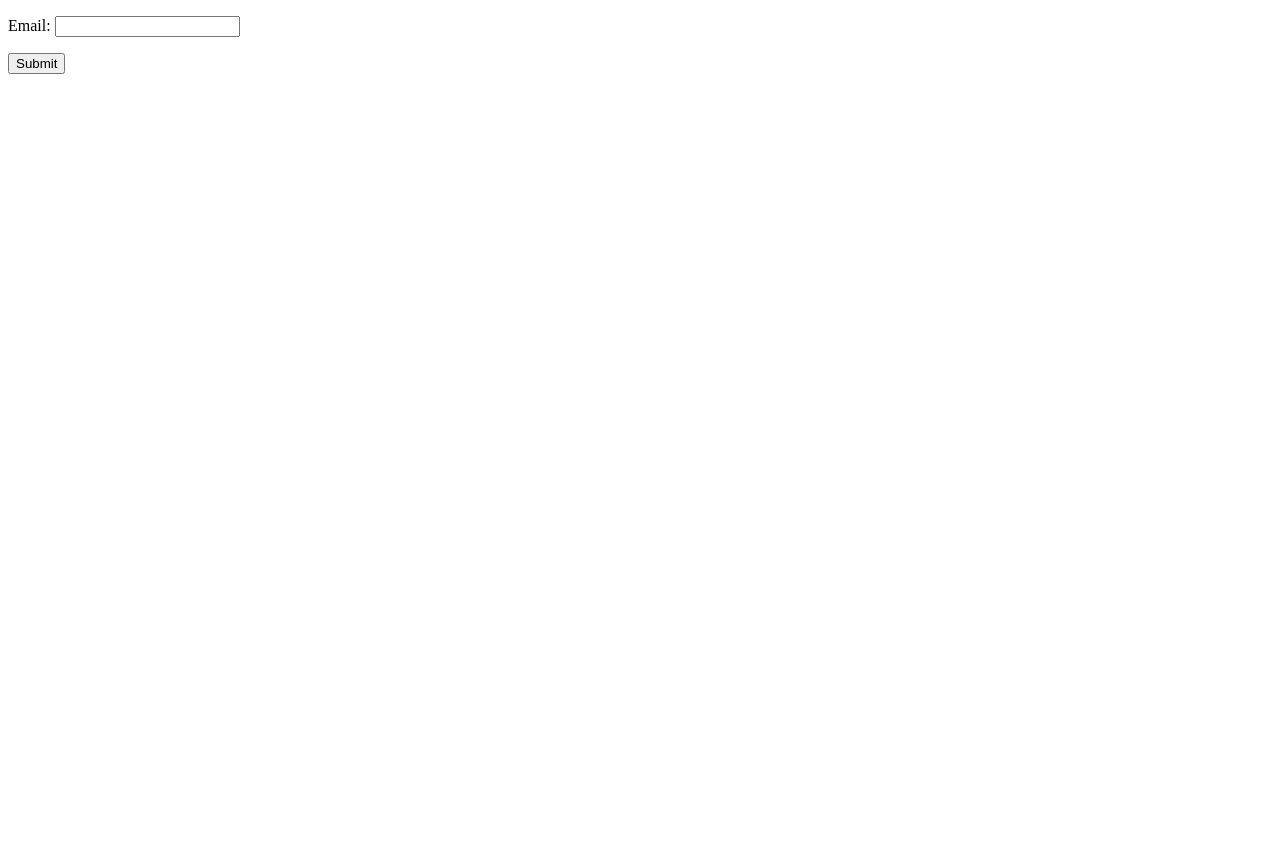
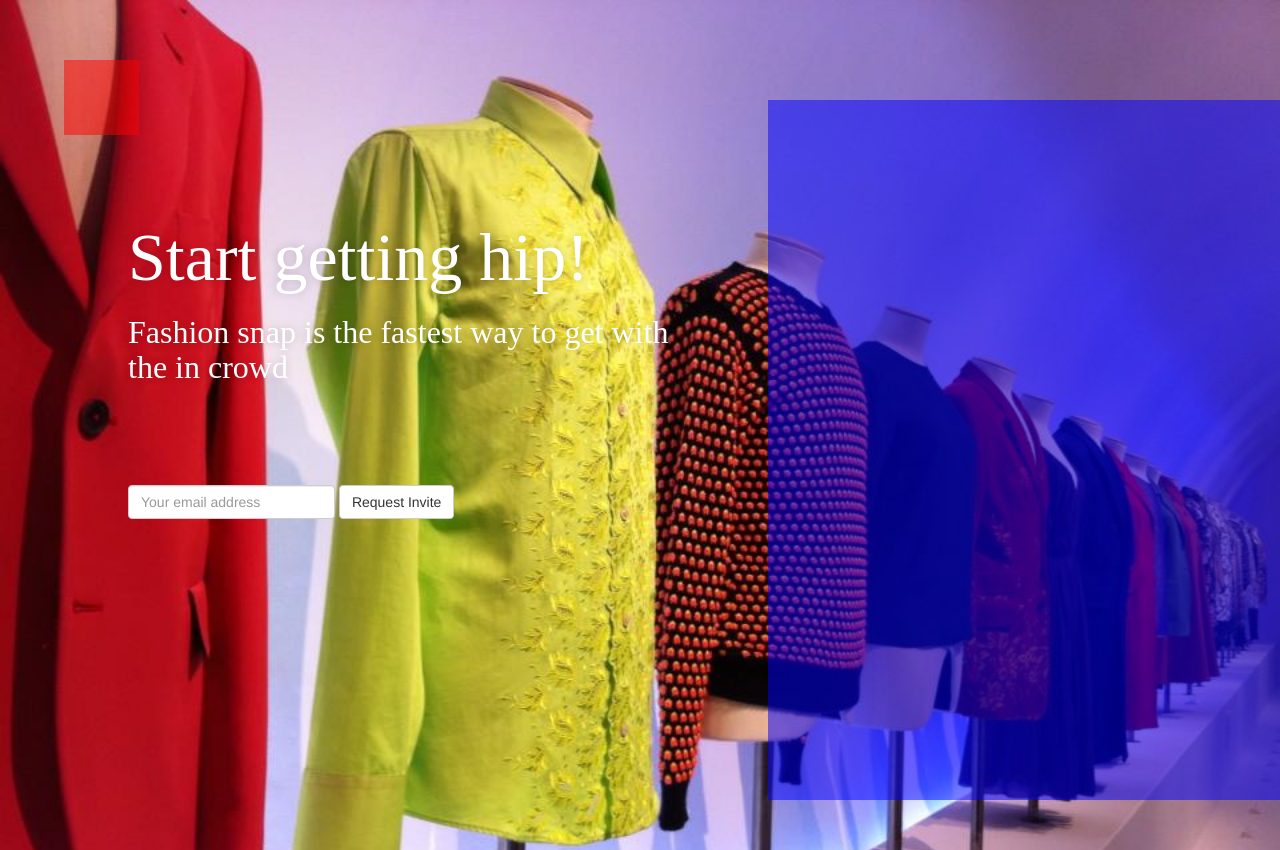
Before and after one commit to kencoken/django-landingpage, a Django app: page / in a window 1280 px wide. Before the commit the page is almost empty. Before the commit the page ends 74 px from the top, so only its background shows below. Run offline with Django 3.2, Linux system fonts and the light colour scheme; some libraries are stand-ins or nearby versions.

Commit message:
Added simple bootstrap styled landing page

```diff
--- a/userreg/forms.py
+++ b/userreg/forms.py
@@ -2,6 +2,18 @@ from django import forms
 from userreg.models import RegisteredUser
 
 class RegisterUserForm(forms.ModelForm):
+    def __init__(self, *args, **kwargs):
+        super(RegisterUserForm, self).__init__(*args, **kwargs)
+        for f_name in self.fields:
+            classes = self.fields[f_name].widget.attrs.get('class', '')
+            if not classes:
+                classes += ' '
+            classes += 'form-control'
+            self.fields[f_name].widget.attrs['class'] = classes
+
     class Meta:
         model = RegisteredUser
         exclude = ('date','ip')
+        widgets = {
+            'email': forms.TextInput(attrs={'placeholder': 'Your email address'})
+        }
--- /dev/null
+++ b/userreg/static/css/main.css
@@ -0,0 +1,43 @@
+.bigheader {
+    background: url('/static/images/psmith.jpg');
+    background-size: cover;
+    width: 100%;
+    height: 850px;
+}
+#logo {
+    top: 60px;
+    left: 5%;
+    width: 75px;
+    height: 75px;
+    position: absolute;
+    background-color: rgba(255, 0, 0, 0.5);
+}
+#copy {
+    display: block;
+    float: left;
+    margin-top: 200px;
+    margin-left: 10%;
+    max-width: 45%;
+}
+#copy form {
+    margin-top: 100px;
+}
+#copy h1, h2 {
+    font-family: "cronos-pro-display";
+    color: #fff;
+    text-shadow: 0px 0px 10px rgba(0, 0, 0, 0.2);
+}
+#copy h1 {
+    font-size: 68px;
+}
+#copy h2 {
+    font-size: 32px;
+}
+#right-img {
+    right: 0;
+    bottom: 0;
+    width: 512px;
+    height: 700px;
+    position: absolute;
+    background-color: rgba(0, 0, 255, 0.5);
+}
--- a/userreg/templates/userreg/register.html
+++ b/userreg/templates/userreg/register.html
@@ -2,11 +2,33 @@
 <html>
     <head>
         <title>This is the landing page</title>
+		{% load staticfiles %}
+		<link rel="stylesheet" href="{% static "vendor/bootstrap-css/css/bootstrap.min.css" %}">
+		<link rel="stylesheet" href="{% static "css/main.css" %}">
     </head>
     <body>
-        <form action="" method="post">{% csrf_token %}
-            {{form.as_p}}
-            <input type="submit" value="Submit">
-        </form>
+		<header class="bigheader">
+			<div id="logo"></div>
+			<div id="copy">
+				<h1>Start getting hip!</h1>
+				<h2>Fashion snap is the fastest way to get with the in crowd</h2>
+				<form action="" method="post" class="form-inline" role="form">{% csrf_token %}
+					{# Include the hidden fields #}
+					{% for hidden in form.hidden_fields %}
+					{{ hidden }}
+					{% endfor %}
+					{% for field in form.visible_fields %}
+					<div class="form-group{% if field.errors %} has-error{% endif %}">
+						<label class="sr-only" for="{{ field.id_for_label }}">{{ field.label }}</label>
+						{{ field }}
+					</div>
+					{% endfor %}
+					<input type="submit" value="Request Invite" class="btn btn-default">
+				</form>
+			</div>
+			<div id="right-img"></div>
+		</header>
+		<script type="text/javascript" src="//use.typekit.net/les5xgp.js"></script>
+		<script type="text/javascript">try{Typekit.load();}catch(e){}</script>
     </body>
 </html>
```
Also changed, not shown: userreg/bower.json (added, +10 -0 lines), README.md, userreg/static/images/paul.jpg (added), userreg/static/images/psmith.jpg (added), 2 other files.
